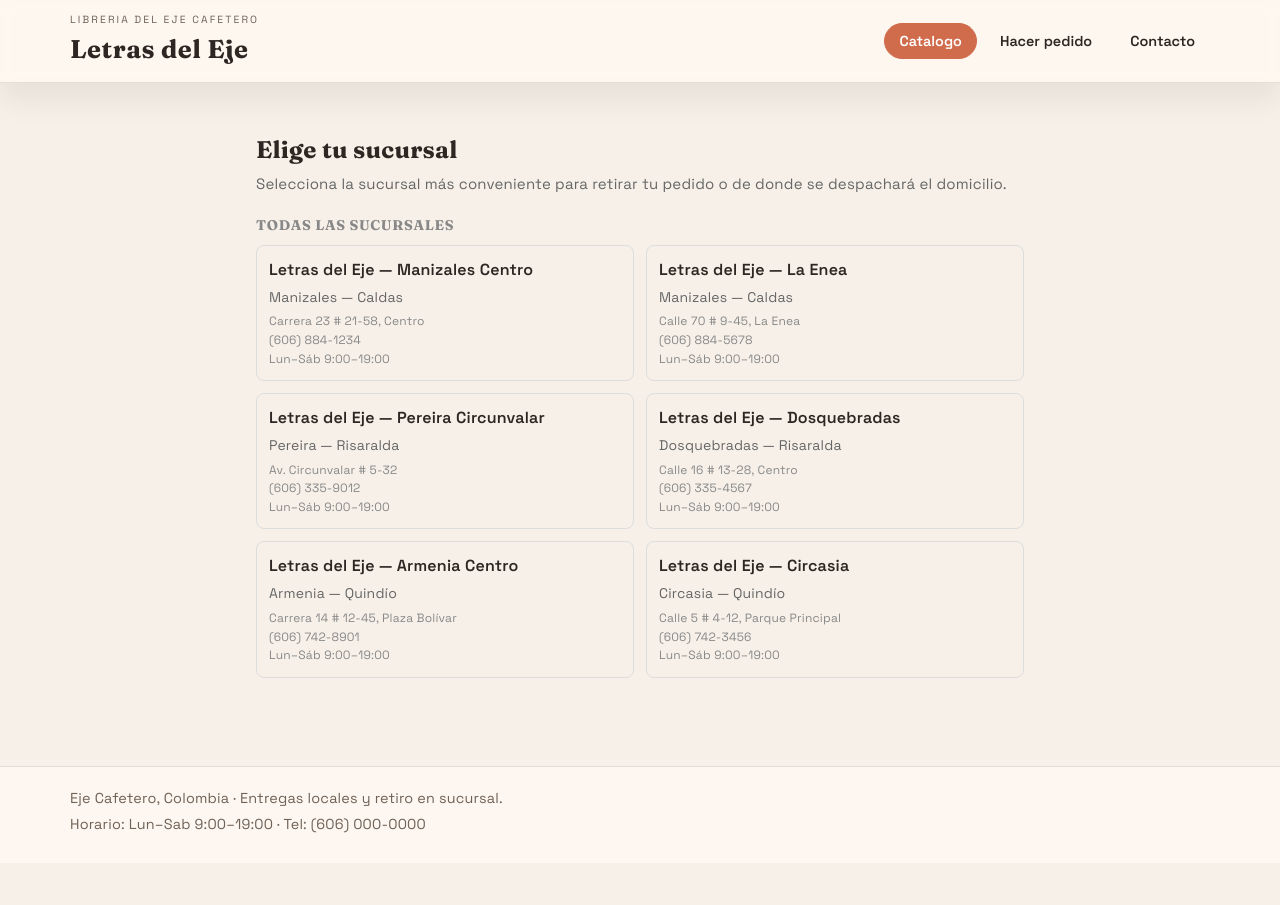
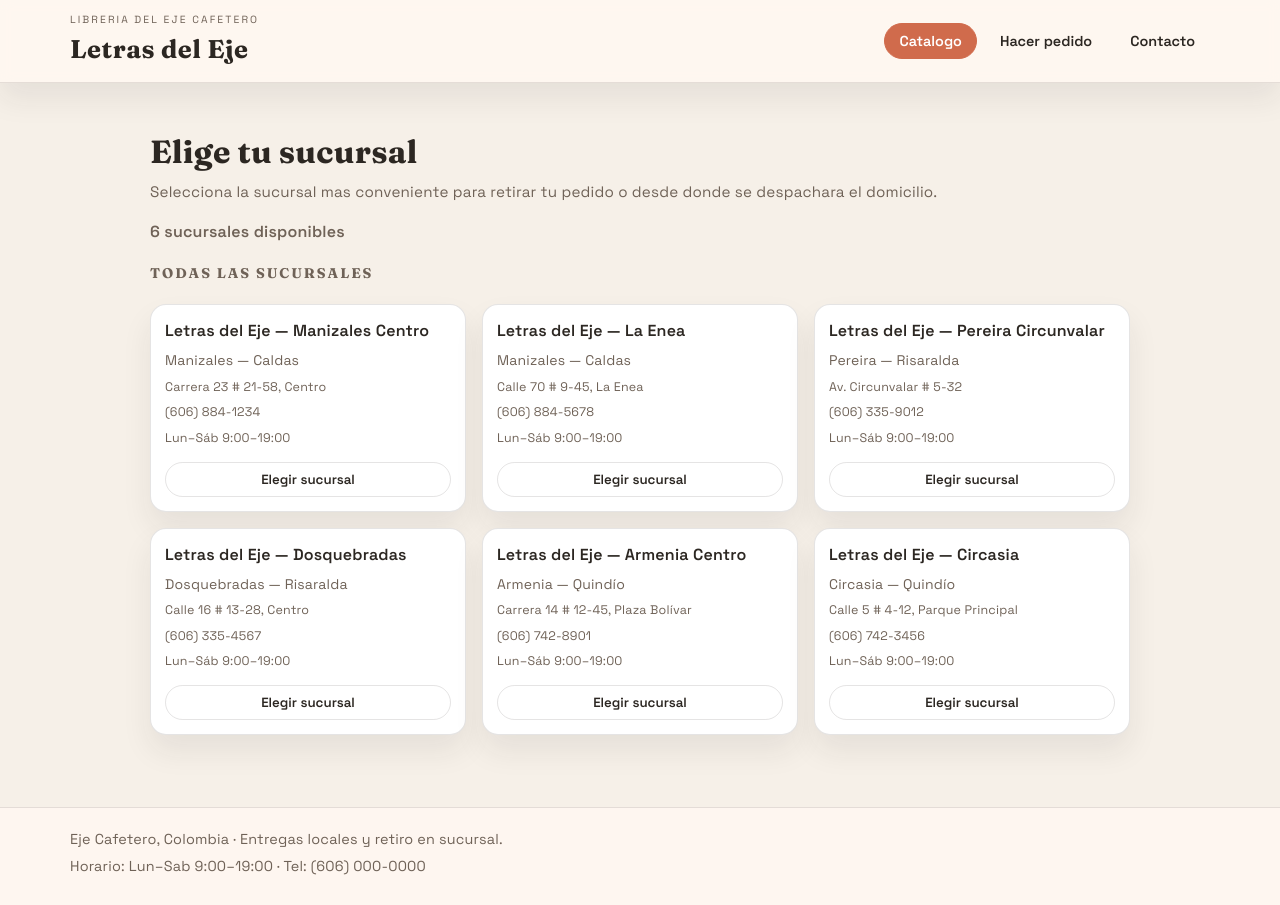
Before and after one commit to JuanJo0775/Parcial-1-ProgramacionWeb, a React (Vite) app: page / in a window 1280 px wide. Both pictures are taken after a click on the button "Hacer pedido". Before the commit the page ends 863 px from the top, so only its background shows below. Built offline with nearby package versions, Linux system fonts and the light colour scheme; no server answers.

Commit message:
feat: selector de sucursales

```diff
--- a/src/modules/branches/components/BranchCard.css
+++ b/src/modules/branches/components/BranchCard.css
@@ -1,35 +1,68 @@
 .branch-card {
-  border: 1px solid #ddd;
-  border-radius: 8px;
-  padding: 12px;
-  cursor: pointer;
-  transition: box-shadow 0.2s;
+  border: 1px solid var(--border);
+  border-radius: 16px;
+  padding: 14px;
+  background: #fff;
+  display: grid;
+  gap: 6px;
+  box-shadow: var(--shadow-soft);
+  transition: transform 0.2s;
 }
 
 .branch-card:hover {
-  box-shadow: 0 4px 12px rgba(0, 0, 0, 0.1);
+  transform: translateY(-2px);
 }
 
 .branch-card--selected {
-  border-color: #2c3e50;
-  background: #f0f4f8;
+  border-color: var(--accent);
+  background: var(--surface);
+}
+
+.branch-card__header {
+  display: flex;
+  align-items: center;
+  justify-content: space-between;
+  gap: 8px;
 }
 
 .branch-card__name {
-  margin: 0 0 4px;
+  margin: 0;
   font-size: 1rem;
+}
+
+.branch-card__badge {
+  font-size: 0.7rem;
+  text-transform: uppercase;
+  letter-spacing: 0.14em;
+  color: var(--accent);
 }
 
 .branch-card__city {
   font-size: 0.875rem;
-  color: #666;
-  margin: 0 0 4px;
+  color: var(--muted);
+  margin: 0;
 }
 
 .branch-card__address,
 .branch-card__phone,
 .branch-card__hours {
-  font-size: 0.75rem;
-  color: #888;
+  font-size: 0.78rem;
+  color: var(--muted);
   margin: 0;
 }
+
+.branch-card__action {
+  margin-top: 8px;
+  padding: 8px 14px;
+  border-radius: 999px;
+  border: 1px solid var(--border);
+  background: transparent;
+  color: var(--ink);
+  font-weight: 600;
+  cursor: pointer;
+}
+
+.branch-card__action:hover {
+  border-color: var(--accent);
+  background: var(--accent-soft);
+}
--- a/src/modules/branches/components/BranchCard.tsx
+++ b/src/modules/branches/components/BranchCard.tsx
@@ -8,14 +8,23 @@ interface BranchCardProps {
 }
 
 export const BranchCard = ({ branch, selected, onClick }: BranchCardProps) => (
-  <div
-    className={`branch-card ${selected ? 'branch-card--selected' : ''}`}
-    onClick={() => onClick?.(branch)}
-  >
-    <h4 className="branch-card__name">{branch.name}</h4>
+  <article className={`branch-card ${selected ? 'branch-card--selected' : ''}`}>
+    <div className="branch-card__header">
+      <h4 className="branch-card__name">{branch.name}</h4>
+      {selected && <span className="branch-card__badge">Sugerida</span>}
+    </div>
     <p className="branch-card__city">{branch.city} — {branch.department}</p>
     <p className="branch-card__address">{branch.address}</p>
     <p className="branch-card__phone">{branch.phone}</p>
     <p className="branch-card__hours">{branch.openHours}</p>
-  </div>
+    {onClick && (
+      <button
+        className="branch-card__action"
+        type="button"
+        onClick={() => onClick(branch)}
+      >
+        Elegir sucursal
+      </button>
+    )}
+  </article>
 );
--- a/src/modules/branches/screens/BranchSelectorScreen.css
+++ b/src/modules/branches/screens/BranchSelectorScreen.css
@@ -1,27 +1,45 @@
 .branch-selector {
-  padding: 16px;
-  max-width: 800px;
+  padding: 12px 0 24px;
+  max-width: 980px;
   margin: 0 auto;
+  display: grid;
+  gap: 18px;
+}
+
+.branch-selector__header {
+  display: flex;
+  align-items: flex-end;
+  justify-content: space-between;
+  gap: 16px;
+  flex-wrap: wrap;
 }
 
 .branch-selector__title {
   margin: 0 0 4px;
+  font-size: clamp(1.5rem, 3vw, 2rem);
 }
 
 .branch-selector__subtitle {
-  font-size: 0.9375rem;
-  color: #666;
-  margin: 0 0 20px;
+  font-size: 0.95rem;
+  color: var(--muted);
+  margin: 0;
+}
+
+.branch-selector__count {
+  margin: 0;
+  color: var(--muted);
+  font-weight: 600;
 }
 
 .branch-selector__spinner {
   text-align: center;
   padding: 48px 16px;
+  color: var(--muted);
 }
 
 .branch-selector__loading-bar {
   height: 3px;
-  background: linear-gradient(90deg, #2c3e50 0%, #3498db 50%, #2c3e50 100%);
+  background: linear-gradient(90deg, var(--accent) 0%, #f4b599 50%, var(--accent) 100%);
   background-size: 200% 100%;
   animation: loading-slide 1.5s ease-in-out infinite;
   border-radius: 2px;
@@ -38,10 +56,10 @@
 
 .branch-selector__error {
   padding: 12px;
-  background: #ffebee;
-  border-radius: 6px;
-  color: #c0392b;
-  margin-bottom: 16px;
+  background: #ffe8e1;
+  border-radius: 12px;
+  color: #b63b2e;
+  border: 1px solid rgba(182, 59, 46, 0.2);
 }
 
 .branch-selector__nearest-section {
@@ -51,49 +69,55 @@
 .branch-selector__section-title {
   font-size: 0.875rem;
   text-transform: uppercase;
-  letter-spacing: 0.05em;
-  color: #888;
+  letter-spacing: 0.14em;
+  color: var(--muted);
   margin: 0 0 8px;
 }
 
 .branch-selector__nearest {
   display: flex;
   flex-direction: column;
-  gap: 8px;
+  gap: 12px;
+  padding: 12px;
+  border-radius: 16px;
+  border: 1px solid var(--border);
+  background: var(--surface);
+  box-shadow: var(--shadow-soft);
 }
 
 .branch-selector__confirm-btn {
   padding: 10px 20px;
-  background: #27ae60;
+  background: var(--accent);
   color: #fff;
   border: none;
-  border-radius: 6px;
-  font-size: 0.9375rem;
+  border-radius: 999px;
+  font-size: 0.95rem;
   font-weight: 600;
   cursor: pointer;
 }
 
 .branch-selector__confirm-btn:hover {
-  background: #219a52;
+  filter: brightness(0.95);
 }
 
 .branch-selector__denied {
   padding: 12px;
   background: #fff3e0;
-  border-radius: 6px;
-  color: #e65100;
-  font-size: 0.875rem;
-  margin-bottom: 16px;
+  border-radius: 12px;
+  color: #b15d0b;
+  font-size: 0.9rem;
+  border: 1px solid rgba(177, 93, 11, 0.2);
 }
 
 .branch-selector__all-section {
-  margin-bottom: 24px;
+  display: grid;
+  gap: 12px;
 }
 
 .branch-selector__grid {
   display: grid;
-  grid-template-columns: repeat(auto-fill, minmax(260px, 1fr));
-  gap: 12px;
+  grid-template-columns: repeat(auto-fit, minmax(260px, 1fr));
+  gap: 16px;
 }
 
 .branch-selector__skip-btn {
@@ -101,13 +125,21 @@
   width: 100%;
   padding: 10px;
   background: transparent;
-  border: 1px solid #ccc;
-  border-radius: 6px;
-  color: #888;
-  font-size: 0.875rem;
+  border: 1px solid var(--border);
+  border-radius: 999px;
+  color: var(--muted);
+  font-size: 0.9rem;
+  font-weight: 600;
   cursor: pointer;
 }
 
 .branch-selector__skip-btn:hover {
-  background: #f5f5f5;
+  background: var(--accent-soft);
+  border-color: var(--accent);
 }
+
+@media (max-width: 720px) {
+  .branch-selector__header {
+    align-items: flex-start;
+  }
+}
--- a/src/modules/branches/screens/BranchSelectorScreen.tsx
+++ b/src/modules/branches/screens/BranchSelectorScreen.tsx
@@ -19,44 +19,52 @@ export const BranchSelectorScreen = ({ onSelect, onSkip }: BranchSelectorScreenP
 
   if (loadingNearest || loadingBranches) {
     return (
-      <div className="branch-selector">
-        <div className="branch-selector__spinner">
-          <p>Buscando tu sucursal más cercana...</p>
+      <section className="branch-selector" aria-labelledby="branch-title">
+        <div className="branch-selector__spinner" role="status" aria-live="polite">
+          <p>Buscando tu sucursal mas cercana...</p>
           <div className="branch-selector__loading-bar" />
         </div>
-      </div>
+      </section>
     );
   }
 
   return (
-    <div className="branch-selector">
-      <h2 className="branch-selector__title">Elige tu sucursal</h2>
-      <p className="branch-selector__subtitle">
-        Selecciona la sucursal más conveniente para retirar tu pedido o de donde se despachará el domicilio.
-      </p>
+    <section className="branch-selector" aria-labelledby="branch-title">
+      <header className="branch-selector__header">
+        <div>
+          <h2 id="branch-title" className="branch-selector__title">Elige tu sucursal</h2>
+          <p className="branch-selector__subtitle">
+            Selecciona la sucursal mas conveniente para retirar tu pedido o desde donde se despachara el domicilio.
+          </p>
+        </div>
+        <p className="branch-selector__count">{branches.length} sucursales disponibles</p>
+      </header>
 
       {error && (
-        <div className="branch-selector__error">Error: {error}</div>
+        <div className="branch-selector__error" role="alert">
+          No pudimos cargar las sucursales. Intenta de nuevo. {error}
+        </div>
       )}
 
       {nearestBranch && (
         <div className="branch-selector__nearest-section">
-          <h3 className="branch-selector__section-title">Sucursal más cercana</h3>
+          <h3 className="branch-selector__section-title">Sucursal sugerida</h3>
           <div className="branch-selector__nearest">
             <BranchCard branch={nearestBranch} selected />
             <button
               className="branch-selector__confirm-btn"
+              type="button"
               onClick={() => handleSelect(nearestBranch)}
             >
-              Elegir esta sucursal
+              Usar esta sucursal
             </button>
           </div>
         </div>
       )}
 
       {locationDenied && (
-        <div className="branch-selector__denied">
-          No pudimos acceder a tu ubicación. Selecciona una sucursal de la lista.
+        <div className="branch-selector__denied" role="status">
+          No pudimos acceder a tu ubicacion. Selecciona una sucursal de la lista.
         </div>
       )}
 
@@ -75,10 +83,10 @@ export const BranchSelectorScreen = ({ onSelect, onSkip }: BranchSelectorScreenP
       </div>
 
       {onSkip && (
-        <button className="branch-selector__skip-btn" onClick={onSkip}>
+        <button className="branch-selector__skip-btn" type="button" onClick={onSkip}>
           Omitir y continuar sin sucursal
         </button>
       )}
-    </div>
+    </section>
   );
 };
```
